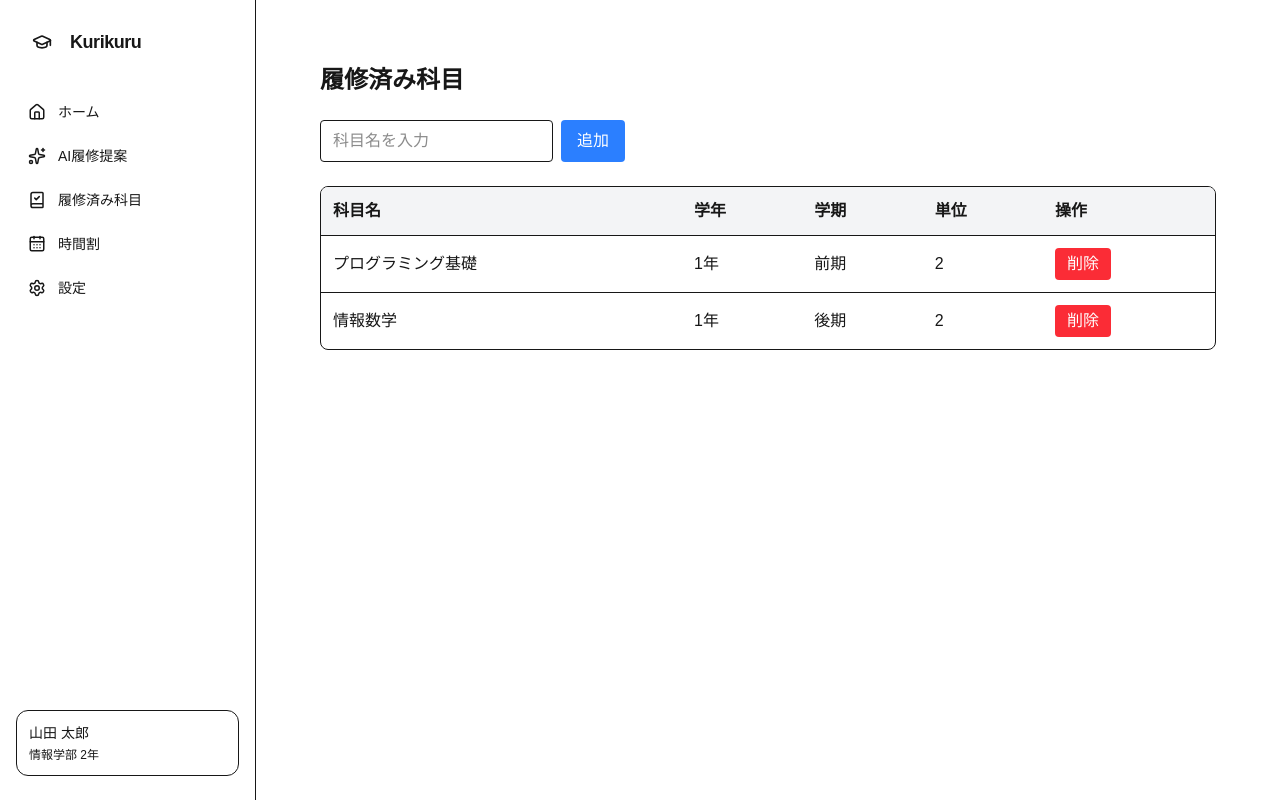
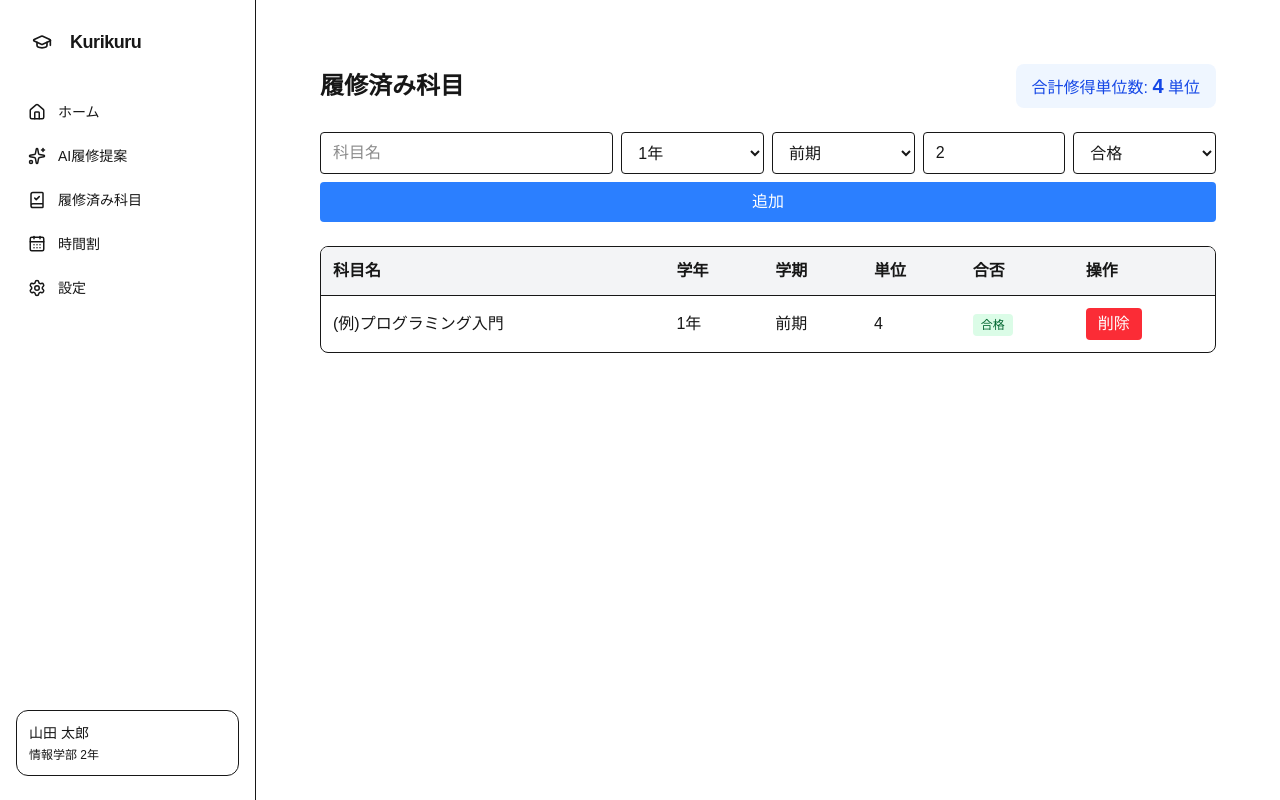
Before and after one commit to hiu-course-ai/course-ai, a Next.js app: page /courses in a window 1280 px wide. Built offline with nearby package versions, Linux system fonts and the light colour scheme.

Commit message:
fix proposal

```diff
--- a/src/app/courses/page.tsx
+++ b/src/app/courses/page.tsx
@@ -1,6 +1,9 @@
 "use client";
 
-import { useState } from "react";
+import { useState, useMemo } from "react";
+
+// バックエンド設計に合わせた型拡張例
+type Status = "PASSED" | "FAILED";
 
 type Course = {
   id: number;
@@ -8,41 +11,42 @@ type Course = {
   year: number;
   semester: string;
   credits: number;
+  status: Status; // 合格/不合格
 };
 
 export default function CoursesPage() {
   const [courses, setCourses] = useState<Course[]>([
-    {
-      id: 1,
-      name: "プログラミング基礎",
-      year: 1,
-      semester: "前期",
-      credits: 2,
-    },
-    {
-      id: 2,
-      name: "情報数学",
-      year: 1,
-      semester: "後期",
-      credits: 2,
-    },
+    { id: 1, name: "(例)プログラミング入門", year: 1, semester: "前期", credits: 4, status: "PASSED" },
   ]);
 
-  const [newCourseName, setNewCourseName] = useState("");
+  // 入力用ステート
+  const [name, setName] = useState("");
+  const [year, setYear] = useState(1);
+  const [semester, setSemester] = useState("前期");
+  const [credits, setCredits] = useState(2);
+  const [status, setStatus] = useState<Status>("PASSED");
+
+  // 合格した単位のみを自動集計
+  const totalCredits = useMemo(() => {
+    return courses
+      .filter((c) => c.status === "PASSED")
+      .reduce((sum, c) => sum + c.credits, 0);
+  }, [courses]);
 
   const addCourse = () => {
-    if (newCourseName.trim() === "") return;
+    if (name.trim() === "") return;
 
     const newCourse: Course = {
       id: Date.now(),
-      name: newCourseName,
-      year: 1,
-      semester: "前期",
-      credits: 2,
+      name,
+      year,
+      semester,
+      credits,
+      status,
     };
 
     setCourses([...courses, newCourse]);
-    setNewCourseName("");
+    setName("");
   };
 
   const deleteCourse = (id: number) => {
@@ -51,25 +55,49 @@ export default function CoursesPage() {
 
   return (
     <main className="p-8">
-      <h1 className="mb-6 text-2xl font-bold">履修済み科目</h1>
+      <div className="mb-6 flex items-center justify-between">
+        <h1 className="text-2xl font-bold">履修済み科目</h1>
+        {/* 合格単位数の合計表示 */}
+        <div className="rounded-lg bg-blue-50 px-4 py-2 text-blue-700">
+          合計修得単位数: <span className="text-xl font-bold">{totalCredits}</span> 単位
+        </div>
+      </div>
 
-      <div className="mb-6 flex gap-2">
+      {/* 入力フォームの拡張 */}
+      <div className="mb-6 grid grid-cols-6 gap-2">
         <input
           type="text"
-          value={newCourseName}
-          onChange={(e) => setNewCourseName(e.target.value)}
-          placeholder="科目名を入力"
+          value={name}
+          onChange={(e) => setName(e.target.value)}
+          placeholder="科目名"
+          className="col-span-2 rounded border px-3 py-2"
+        />
+        <select value={year} onChange={(e) => setYear(Number(e.target.value))} className="rounded border px-3 py-2">
+          {[1, 2, 3, 4].map((y) => (
+            <option key={y} value={y}>{y}年</option>
+          ))}
+        </select>
+        <select value={semester} onChange={(e) => setSemester(e.target.value)} className="rounded border px-3 py-2">
+          <option value="前期">前期</option>
+          <option value="後期">後期</option>
+        </select>
+        <input
+          type="number"
+          value={credits}
+          onChange={(e) => setCredits(Number(e.target.value))}
+          placeholder="単位"
           className="rounded border px-3 py-2"
         />
-
-        <button
-          onClick={addCourse}
-          className="rounded bg-blue-500 px-4 py-2 text-white"
-        >
+        <select value={status} onChange={(e) => setStatus(e.target.value as Status)} className="rounded border px-3 py-2">
+          <option value="PASSED">合格</option>
+          <option value="FAILED">不合格</option>
+        </select>
+        <button onClick={addCourse} className="col-span-6 rounded bg-blue-500 py-2 text-white">
           追加
         </button>
       </div>
 
+      {/* テーブル表示（合否ステータス追加） */}
       <div className="overflow-hidden rounded-lg border">
         <table className="w-full">
           <thead className="bg-gray-100">
@@ -78,10 +106,10 @@ export default function CoursesPage() {
               <th className="p-3 text-left">学年</th>
               <th className="p-3 text-left">学期</th>
               <th className="p-3 text-left">単位</th>
+              <th className="p-3 text-left">合否</th>
               <th className="p-3 text-left">操作</th>
             </tr>
           </thead>
-
           <tbody>
             {courses.map((course) => (
               <tr key={course.id} className="border-t">
@@ -90,10 +118,12 @@ export default function CoursesPage() {
                 <td className="p-3">{course.semester}</td>
                 <td className="p-3">{course.credits}</td>
                 <td className="p-3">
-                  <button
-                    onClick={() => deleteCourse(course.id)}
-                    className="rounded bg-red-500 px-3 py-1 text-white"
-                  >
+                  <span className={`rounded px-2 py-1 text-xs ${course.status === "PASSED" ? "bg-green-100 text-green-800" : "bg-red-100 text-red-800"}`}>
+                    {course.status === "PASSED" ? "合格" : "不合格"}
+                  </span>
+                </td>
+                <td className="p-3">
+                  <button onClick={() => deleteCourse(course.id)} className="rounded bg-red-500 px-3 py-1 text-white">
                     削除
                   </button>
                 </td>
```
